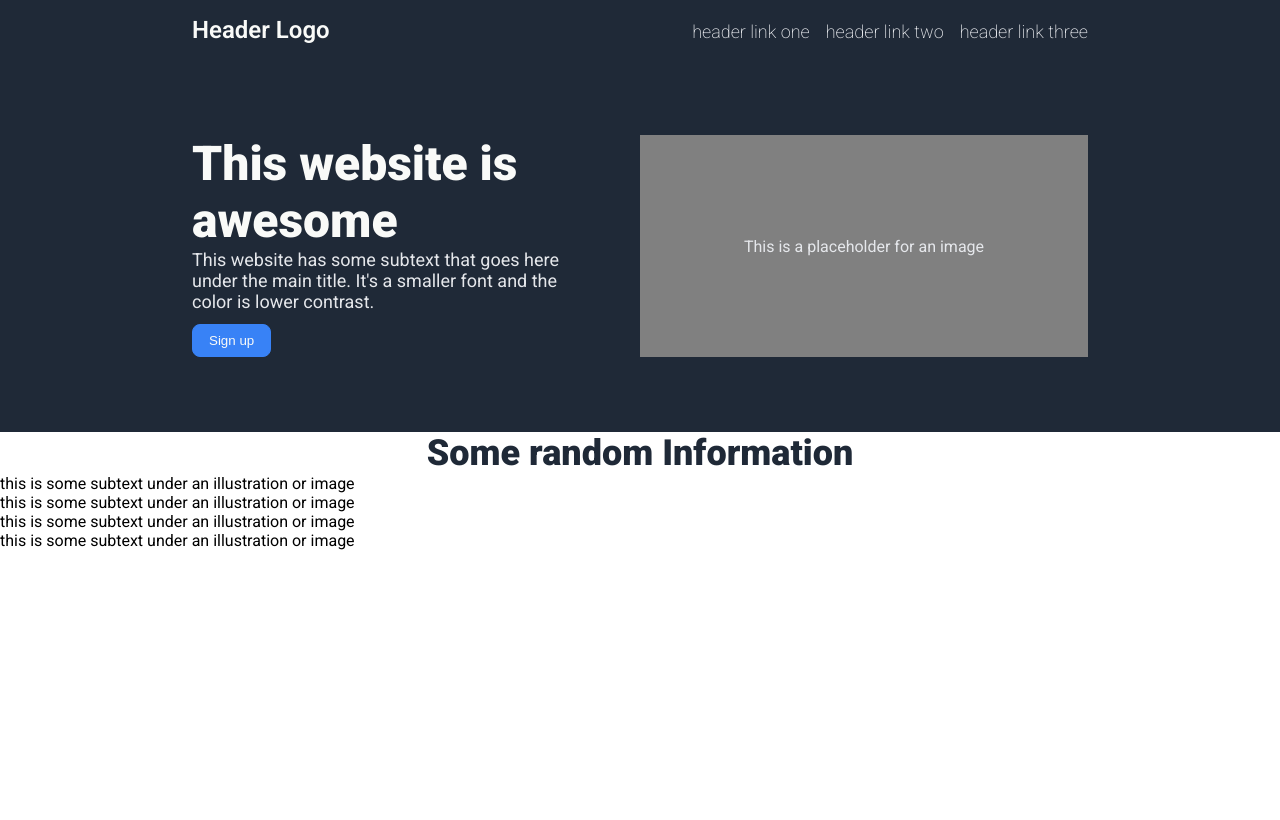
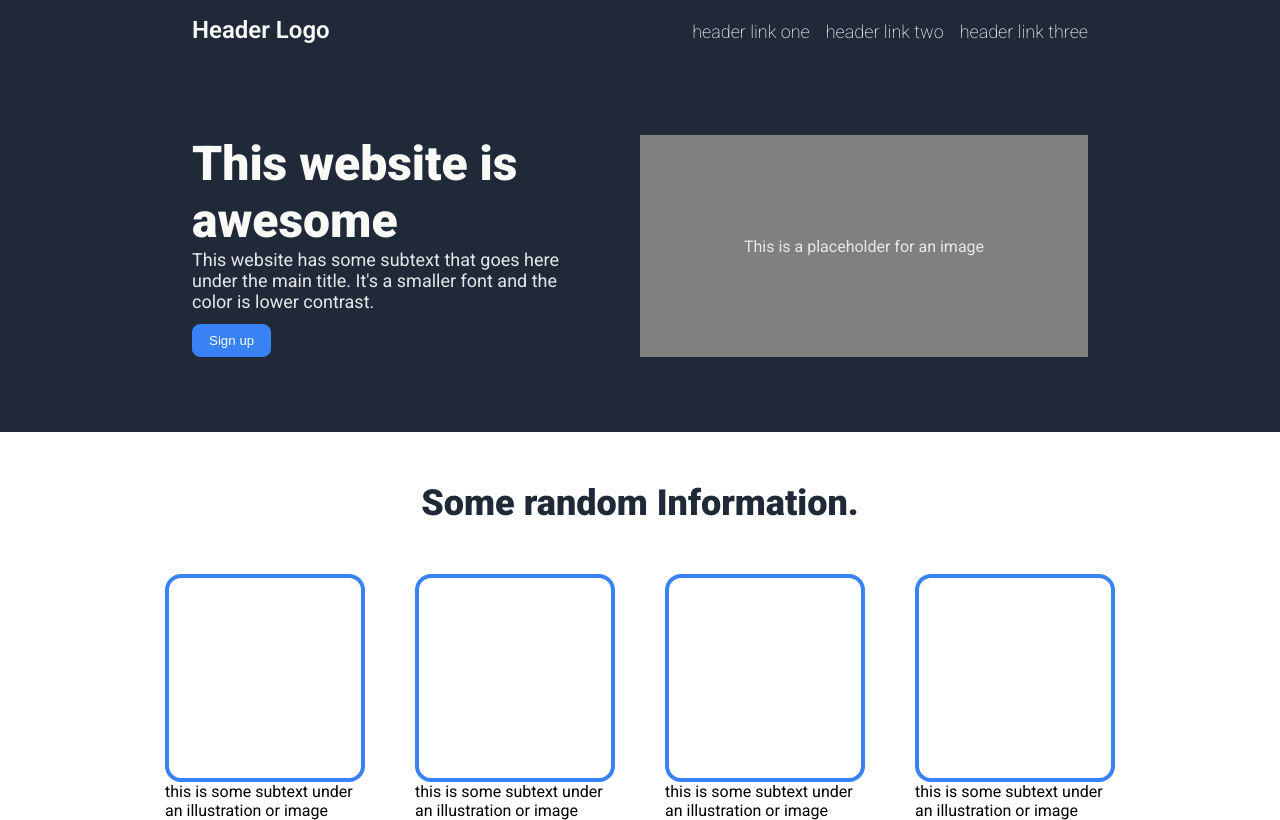
Before and after one commit to demi-sokoya/odin-landing-page, a plain HTML site: page index.html in a window 1280 px wide. Drawn offline with Linux system fonts and the light colour scheme.

Commit message:
Add styling for image placeholders

```diff
--- a/index.html
+++ b/index.html
@@ -29,7 +29,7 @@
         </div>
 
         <!-- Information Section -->
-        <div class="info-title">Some random Information</div>
+        <div class="info-title">Some random Information.</div>
         <div class="info-container">
             <div class="info">
                 <div class="image-box"></div>
--- a/style.css
+++ b/style.css
@@ -70,8 +70,24 @@ body {
     font-size: 36px;
     color: #1F2937;
     font-weight: 900;
+    margin: 50px 0;
 }
 
+.info-container {
+    display: flex;
+    justify-content: center;
+    gap: 50px;
+}
+
+.info {
+    max-width: 200px;
+}
+
+.image-box{
+    height: 200px;
+    border: 4px solid #3882F6;
+    border-radius: 16px;
+}
 
 /* Link Styling */
 ul {
```
